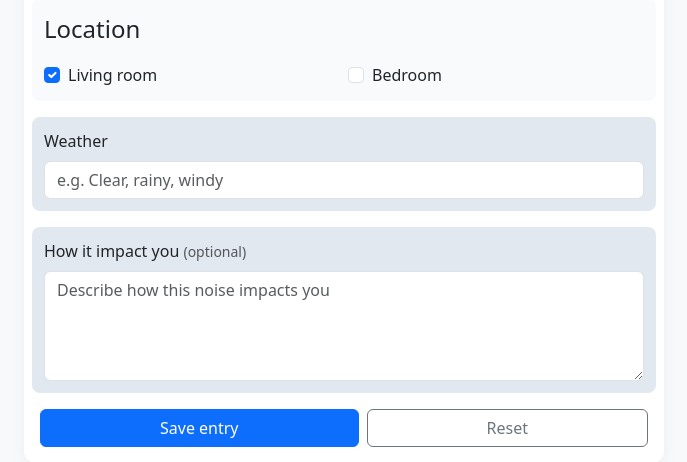
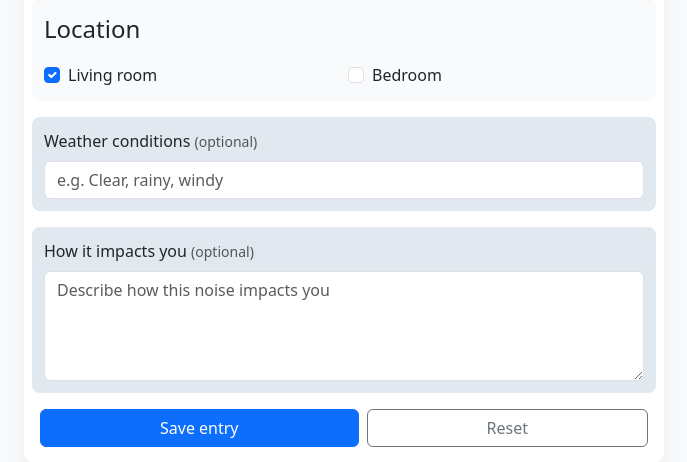
Before and after one commit to qkfang/noise-capture, an ASP.NET Core app: page /Add in a window 1280 px wide. Shown: the part 684-1146 px from the top of the page, without its empty margins (296-983 px from the left). Run offline with ASP.NET Core 8, Linux system fonts and the light colour scheme; style sheets or scripts are compiled from the project's sources.

Commit message:
Add weather field and allow blank impact note

```diff
--- a/src/NoiseCapture.Web/Models/NoiseLogEntry.cs
+++ b/src/NoiseCapture.Web/Models/NoiseLogEntry.cs
@@ -14,7 +14,7 @@ public sealed class NoiseLogEntry
 
     public IReadOnlyList<string> Locations { get; init; } = [];
 
-    public string Note { get; init; } = string.Empty;
+    public string? Note { get; init; }
 
     public string? Weather { get; init; }
 
--- a/src/NoiseCapture.Web/Models/NoiseLogInput.cs
+++ b/src/NoiseCapture.Web/Models/NoiseLogInput.cs
@@ -25,7 +25,7 @@ public sealed class NoiseLogInput
     [MinLength(1, ErrorMessage = "Select at least one location.")]
     public List<string> Locations { get; set; } = [];
 
-    [Display(Name = "How it impact you")]
+    [Display(Name = "How it impacts you")]
     [StringLength(2000)]
     public string? Note { get; set; }
 
--- a/src/NoiseCapture.Web/Pages/Add.cshtml
+++ b/src/NoiseCapture.Web/Pages/Add.cshtml
@@ -110,13 +110,13 @@
         </div>
 
         <div class="col-12 form-field form-field-b">
-            <label asp-for="Input.Weather" class="form-label"></label>
+            <label asp-for="Input.Weather" class="form-label">Weather conditions <span class="text-muted small">(optional)</span></label>
             <input asp-for="Input.Weather" class="form-control" placeholder="e.g. Clear, rainy, windy" />
             <span asp-validation-for="Input.Weather" class="text-danger"></span>
         </div>
 
         <div class="col-12 form-field form-field-b">
-            <label asp-for="Input.Note" class="form-label">How it impact you <span class="text-muted small">(optional)</span></label>
+            <label asp-for="Input.Note" class="form-label">How it impacts you <span class="text-muted small">(optional)</span></label>
             <textarea asp-for="Input.Note" class="form-control" rows="4" placeholder="Describe how this noise impacts you"></textarea>
             <span asp-validation-for="Input.Note" class="text-danger"></span>
         </div>
--- a/src/NoiseCapture.Web/Pages/Add.cshtml.cs
+++ b/src/NoiseCapture.Web/Pages/Add.cshtml.cs
@@ -95,7 +95,7 @@ public sealed class AddModel(INoiseLogStore noiseLogStore) : PageModel
             Loudness = Input.Loudness,
             Tone = Input.Tone,
             Locations = Input.Locations,
-            Note = Input.Note?.Trim() ?? string.Empty,
+            Note = string.IsNullOrWhiteSpace(Input.Note) ? null : Input.Note.Trim(),
             Weather = string.IsNullOrWhiteSpace(Input.Weather) ? null : Input.Weather.Trim(),
             ContinuedFromLast = Input.ContinuedFromLast
         };
@@ -119,7 +119,7 @@ public sealed class AddModel(INoiseLogStore noiseLogStore) : PageModel
                 Loudness = LoudnessLevels[0],
                 Tone = ToneOptions[0],
                 Locations = [Locations[0]],
-                Note = string.Empty,
+                Note = null,
                 Weather = null,
                 ContinuedFromLast = false
             };
--- a/src/NoiseCapture.Web/Pages/Edit.cshtml
+++ b/src/NoiseCapture.Web/Pages/Edit.cshtml
@@ -105,13 +105,13 @@
         </div>
 
         <div class="col-12 form-field form-field-b">
-            <label asp-for="Input.Weather" class="form-label"></label>
+            <label asp-for="Input.Weather" class="form-label">Weather conditions <span class="text-muted small">(optional)</span></label>
             <input asp-for="Input.Weather" class="form-control" placeholder="e.g. Clear, rainy, windy" />
             <span asp-validation-for="Input.Weather" class="text-danger"></span>
         </div>
 
         <div class="col-12 form-field form-field-b">
-            <label asp-for="Input.Note" class="form-label">How it impact you <span class="text-muted small">(optional)</span></label>
+            <label asp-for="Input.Note" class="form-label">How it impacts you <span class="text-muted small">(optional)</span></label>
             <textarea asp-for="Input.Note" class="form-control" rows="4" placeholder="Describe how this noise impacts you"></textarea>
             <span asp-validation-for="Input.Note" class="text-danger"></span>
         </div>
--- a/src/NoiseCapture.Web/Pages/Edit.cshtml.cs
+++ b/src/NoiseCapture.Web/Pages/Edit.cshtml.cs
@@ -126,7 +126,7 @@ public sealed class EditModel(INoiseLogStore noiseLogStore) : PageModel
             Loudness = Input.Loudness,
             Tone = Input.Tone,
             Locations = Input.Locations,
-            Note = Input.Note?.Trim() ?? string.Empty,
+            Note = string.IsNullOrWhiteSpace(Input.Note) ? null : Input.Note.Trim(),
             Weather = string.IsNullOrWhiteSpace(Input.Weather) ? null : Input.Weather.Trim(),
             ContinuedFromLast = Input.ContinuedFromLast
         };
```
